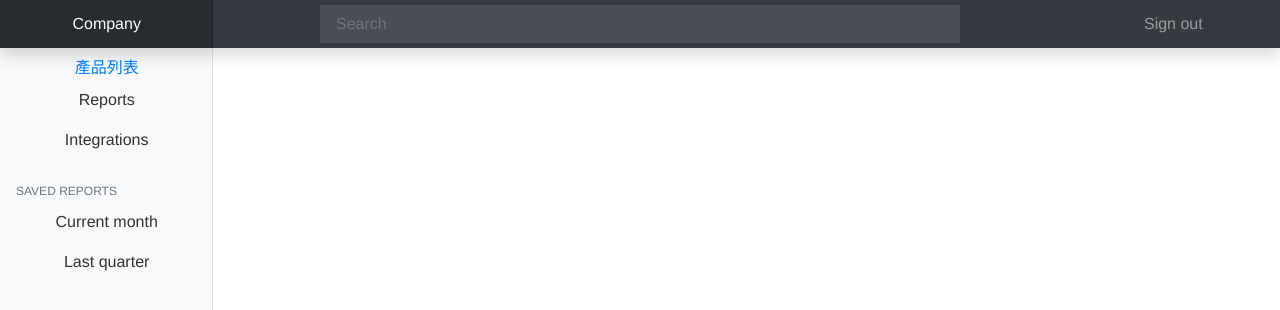
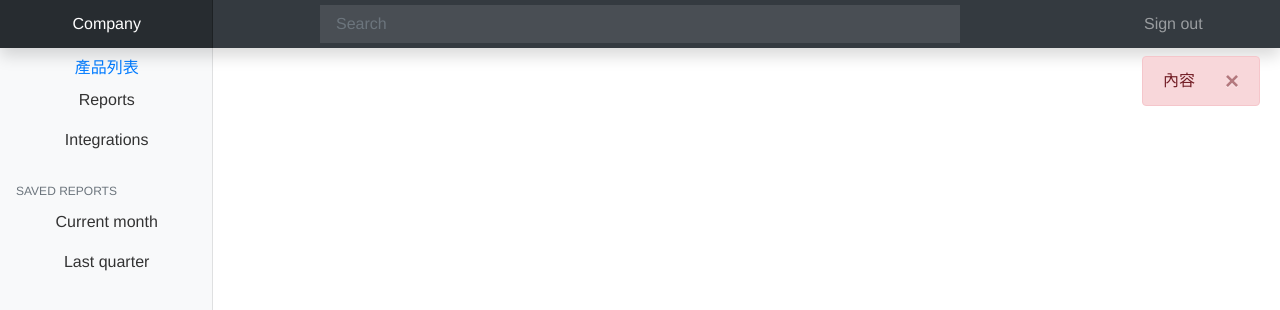
Before and after one commit to Wuwuyiaewu/hotPot, a Vue app in the folder project2/: page /#/admin in a window 1280 px wide. Shown: the top 310 px of the page. Built offline with nearby package versions, Linux system fonts and the light colour scheme; some icons are missing.

Commit message:
訊息提示

```diff
--- /dev/null
+++ b/project2/src/bus.js
@@ -0,0 +1,4 @@
+import Vue from 'vue';
+
+// 新增一個建構子 $bus
+Vue.prototype.$bus = new Vue()
--- a/project2/src/main.js
+++ b/project2/src/main.js
@@ -11,8 +11,10 @@ import VueAxios from 'vue-axios'
 import Loading from 'vue-loading-overlay';
 // Import stylesheet
 import 'vue-loading-overlay/dist/vue-loading.css';
-
+// 引入 event bus 事件
+import './bus'
 Vue.use(VueAxios, axios)
+// 開啟全域變數
 Vue.component('Loading', Loading)
 
 Vue.config.productionTip = false
--- /dev/null
+++ b/project2/src/views/AlertMessage.vue
@@ -0,0 +1,79 @@
+<template>
+  <div class="message-alert">
+      <!-- 樣式為動態class + item.status -->
+      <!-- 每個item 都會友自己的key做綁定 -->
+      <!--  -->
+    <div class="alert alert-dismissible"
+      :class="'alert-' + item.status"
+      v-for="(item, i) in messages" :key="i">
+      {{ item.message }}
+      <!-- 對關閉符號按鈕click事件後，傳入 key 位置 -->
+      <button type="button" class="close" @click="removeMessage(i)" aria-label="Close">
+        <span aria-hidden="true">&times;</span>
+      </button>
+    </div>
+  </div>
+</template>
+
+<script>
+export default {
+  name: 'Navbar',
+  data() {
+    return {
+      messages: [{
+        message: '內容',
+        status: 'danger',
+        timestamp: '123'
+      }],
+    };
+  },
+  methods: {
+    updateMessage(message, status) {
+      const timestamp = Math.floor(new Date() / 1000);
+      this.messages.push({
+        message,
+        status,
+        timestamp,
+      });
+      this.removeMessageWithTiming(timestamp);
+    },
+    // 透過 click 事件傳入key
+    removeMessage(num) {
+        // 對 messages 刪除位置與數量
+      this.messages.splice(num, 1);
+    },
+    // 設置時間設定
+    removeMessageWithTiming(timestamp) {
+      const vm = this;
+      setTimeout(() => {
+        vm.messages.forEach((item, i) => {
+          if (item.timestamp === timestamp) {
+            vm.messages.splice(i, 1);
+          }
+        });
+      }, 5000);
+    },
+  },
+  created() {
+    const vm = this;
+
+    // 自定義名稱 'messsage:push'
+    // message: 傳入參數
+    // status: 樣式，預設值為 warning
+    vm.$bus.$on('message:push', (message, status = 'warning') => {
+      vm.updateMessage(message, status);
+    });
+    // vm.$bus.$emit('message:push');
+  },
+};
+</script>
+
+<style scope>
+.message-alert {
+  position: fixed;
+  max-width: 50%;
+  top: 56px;
+  right: 20px;
+  z-index: 1100;
+}
+</style>
--- a/project2/src/views/Dashboard.vue
+++ b/project2/src/views/Dashboard.vue
@@ -1,5 +1,6 @@
 <template>
     <div>
+      <Alert></Alert>
         <div class="container-fluid">
             <nav class="navbar navbar-dark fixed-top bg-dark flex-md-nowrap p-0 shadow">
                 <a class="navbar-brand col-sm-4 col-md-2 mr-0" href="#">Company</a>
@@ -64,8 +65,11 @@
 </template>
 
 <script>
+import Alert from './AlertMessage'
 export default {
-
+  components:{
+    Alert
+  }
 }
 </script>
 
```
Also changed, not shown: 1 other file (tests, documents, lock files or other folders).
